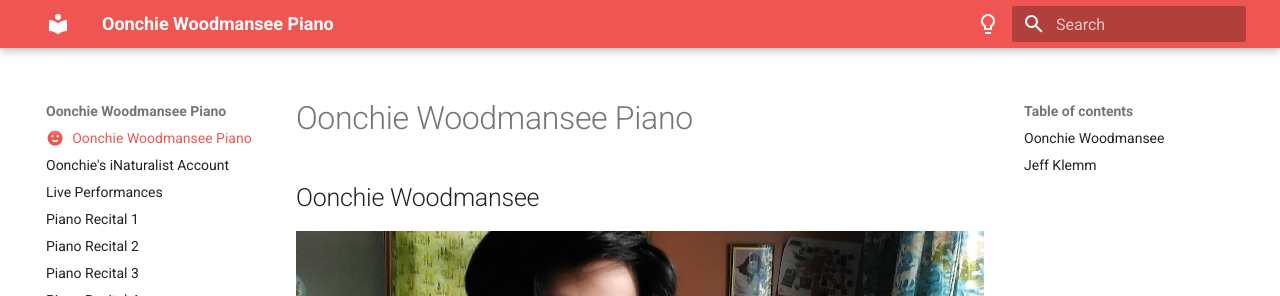
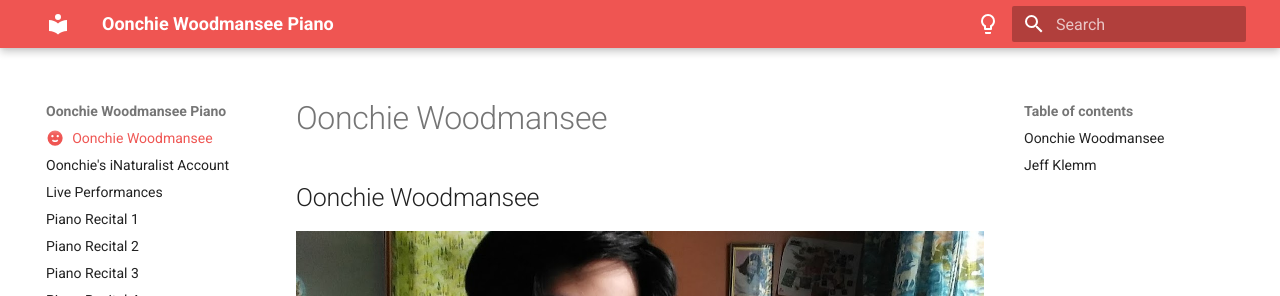
Before and after one commit to gsvolt/owp, an MkDocs documentation site: the page built from docs/index.md, in a window 1280 px wide and 900 px high. Shown: the top 296 px of the window. Built offline with MkDocs 1.6.1 and Material for MkDocs 9.7.7, drawn with Linux system fonts in a browser that asks for light colours.

Commit message:
Updated site title

```diff
--- a/docs/index.md
+++ b/docs/index.md
@@ -1,10 +1,10 @@
 ---
 icon: material/emoticon-happy
-title: Oonchie Woodmansee Piano
+title: Oonchie Woodmansee
 description: Home of Oonchie Woodmansee and his pursuits in playing the piano and documenting nature
 ---
 
-# Oonchie Woodmansee Piano
+# Oonchie Woodmansee
 
 ## Oonchie Woodmansee
 
```
